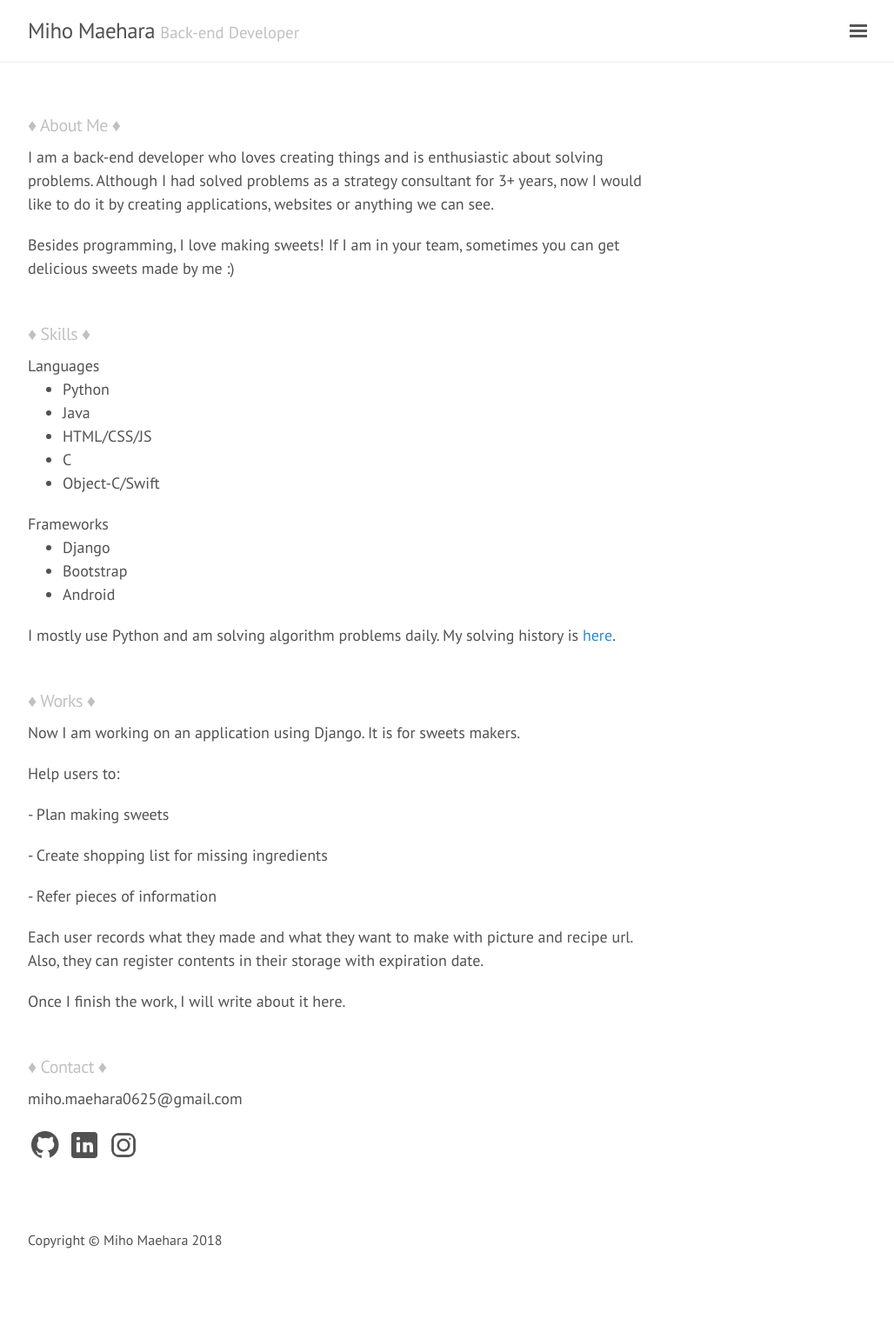
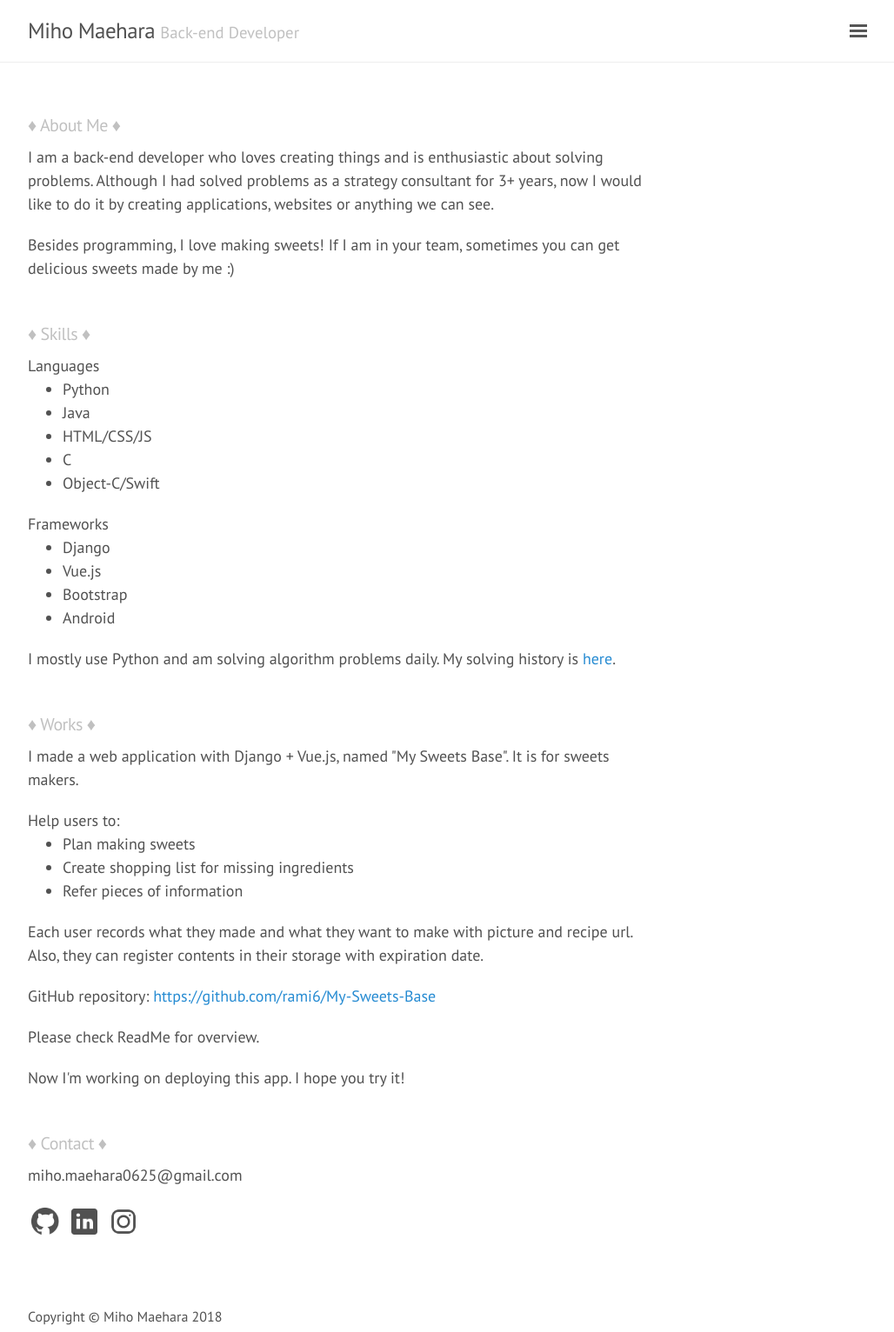
Before and after one commit to rami6/portfolio, a Jekyll site: the page built from index.html, in a window 1280 px wide. Shown: the whole page at 87% size, without its empty margins (248-1276 px from the left). Built offline with Jekyll 4.4.1, drawn with Linux system fonts in a browser that asks for light colours; before the commit the page ends 1444 px from its top, so only the background shows below that.

Commit message:
Update index

```diff
--- a/index.html
+++ b/index.html
@@ -25,6 +25,7 @@ title: Home
   <div>Frameworks</div>
   <ul>
     <li>Django</li>
+    <li>Vue.js</li>
     <li>Bootstrap</li>
     <li>Android</li>
   </ul>
@@ -37,18 +38,22 @@ title: Home
 <div class="section">
   <h4 class="subtitle">♦︎ Works ♦︎</h4>
   <p>
-    Now I am working on an application using Django. It is for sweets makers.
+    I made a web application with Django + Vue.js, named "My Sweets Base". It is for sweets makers.
   </p>
-  <p>Help users to:</p>
-  <p>- Plan making sweets</p>
-  <p>- Create shopping list for missing ingredients</p>
-  <p>- Refer pieces of information</p>
+  <div>Help users to:</div>
+  <ul>
+    <li>Plan making sweets</li>
+    <li>Create shopping list for missing ingredients</li>
+    <li>Refer pieces of information</li>
+  </ul>
   <p>
     Each user records what they made and what they want to make with picture and recipe url. Also, they can register contents in their storage with expiration date.
   </p>
   <p>
-    Once I finish the work, I will write about it here.
+    GitHub repository: <a href="https://github.com/rami6/My-Sweets-Base">https://github.com/rami6/My-Sweets-Base</a>
   </p>
+  <p>Please check ReadMe for overview.</p>
+  <p>Now I'm working on deploying this app. I hope you try it!</p>
 </div>
 
 <div class="section">
```
